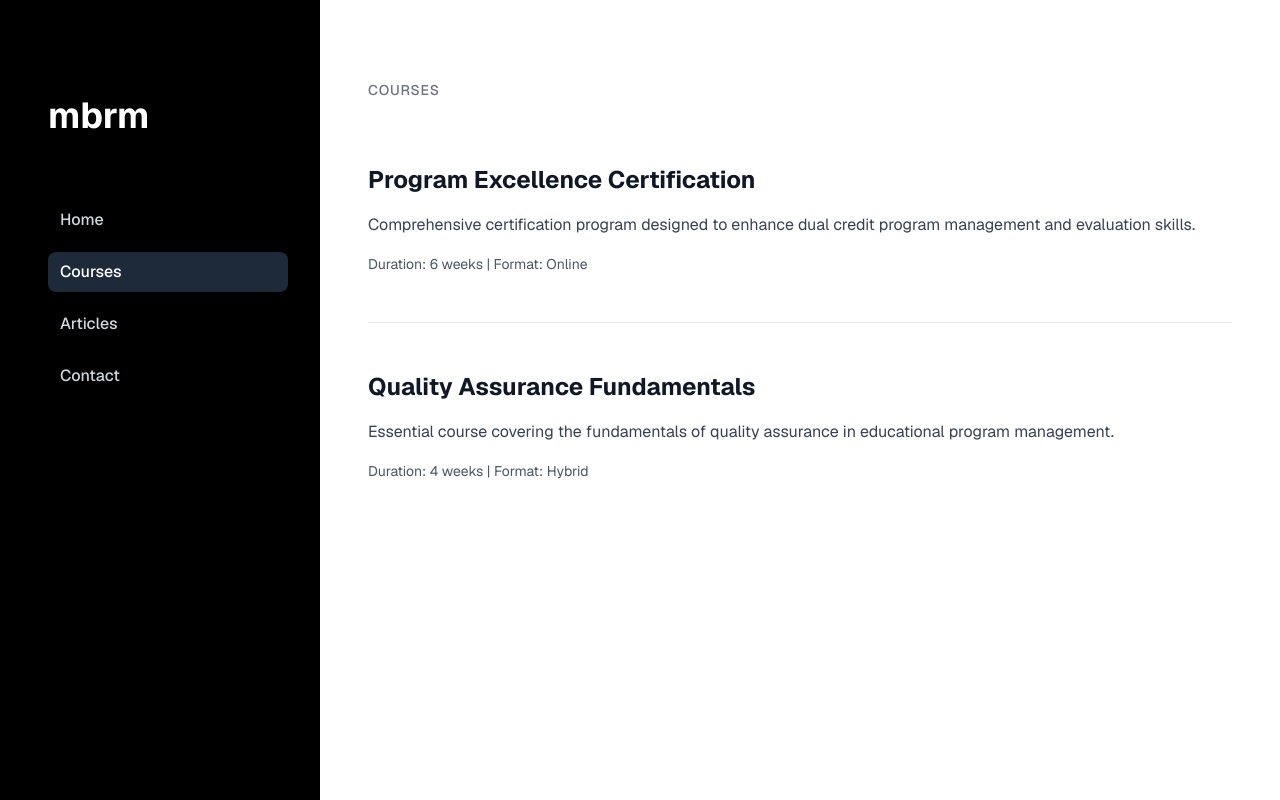
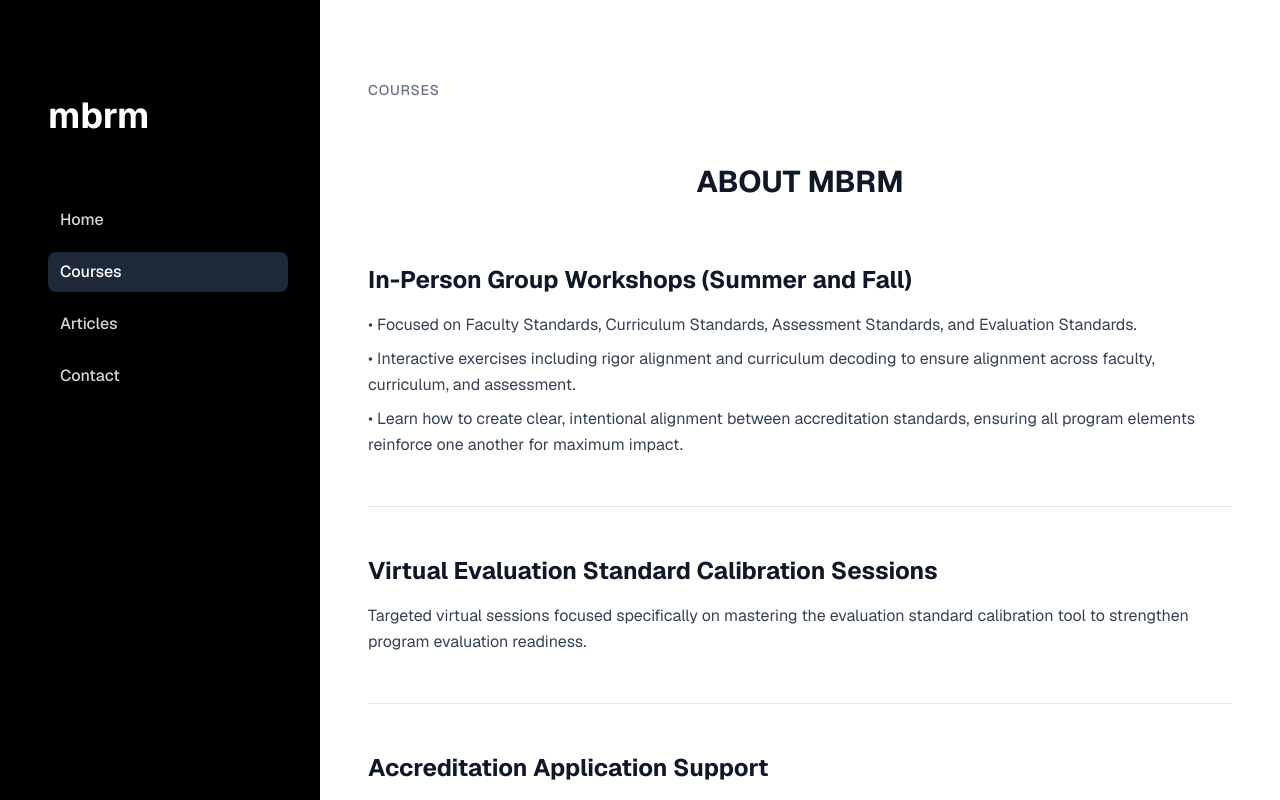
Before and after one commit to sailorjacob/mbrm, a Next.js app: page /courses in a window 1280 px wide. Built offline with nearby package versions, Linux system fonts and the light colour scheme.

Commit message:
Add MBRM course information with workshops, calibration sessions, and accreditation support

```diff
--- a/app/courses/page.tsx
+++ b/app/courses/page.tsx
@@ -72,6 +72,41 @@ export default function CoursesPage() {
           </div>
 
           <div className="space-y-12">
+            {/* About MBRM Section */}
+            <div className="mb-16">
+              <h2 className="text-3xl font-bold text-gray-900 mb-12 text-center">ABOUT MBRM</h2>
+            </div>
+
+            <div>
+              <h3 className="text-2xl font-bold text-gray-900 mb-4">In-Person Group Workshops (Summer and Fall)</h3>
+              <ul className="text-gray-700 leading-relaxed mb-4 space-y-2">
+                <li>• Focused on Faculty Standards, Curriculum Standards, Assessment Standards, and Evaluation Standards.</li>
+                <li>• Interactive exercises including rigor alignment and curriculum decoding to ensure alignment across faculty, curriculum, and assessment.</li>
+                <li>• Learn how to create clear, intentional alignment between accreditation standards, ensuring all program elements reinforce one another for maximum impact.</li>
+              </ul>
+            </div>
+
+            <hr className="border-gray-200" />
+
+            <div>
+              <h3 className="text-2xl font-bold text-gray-900 mb-4">Virtual Evaluation Standard Calibration Sessions</h3>
+              <p className="text-gray-700 leading-relaxed mb-4">
+                Targeted virtual sessions focused specifically on mastering the evaluation standard calibration tool to strengthen program evaluation readiness.
+              </p>
+            </div>
+
+            <hr className="border-gray-200" />
+
+            <div>
+              <h3 className="text-2xl font-bold text-gray-900 mb-4">Accreditation Application Support</h3>
+              <ul className="text-gray-700 leading-relaxed mb-4 space-y-2">
+                <li>• Personalized support throughout the accreditation application process.</li>
+                <li>• Guidance on developing application materials that clearly demonstrate how your program aligns with accreditation standards and tells a compelling, cohesive story of program excellence.</li>
+              </ul>
+            </div>
+
+            <hr className="border-gray-200" />
+
             <div>
               <h3 className="text-2xl font-bold text-gray-900 mb-4">Program Excellence Certification</h3>
               <p className="text-gray-700 leading-relaxed mb-4">
```
